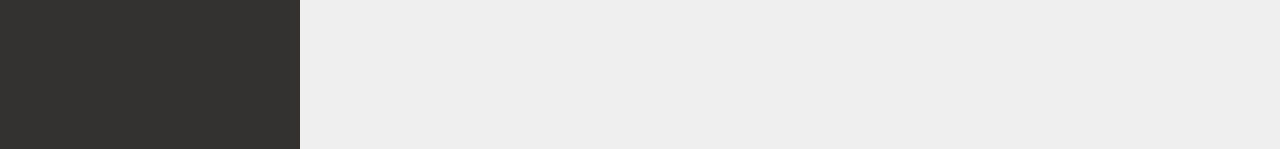
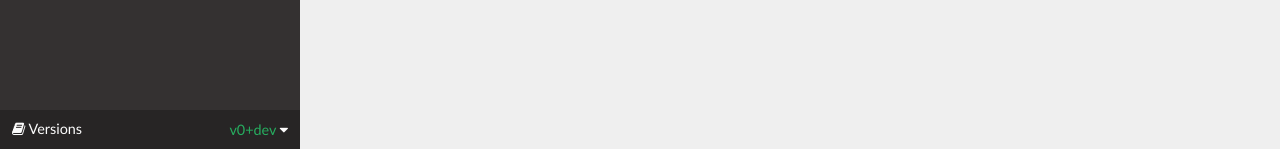
Before and after one commit to Olindholm/pycli2, a Sphinx documentation site: the page built from docs/index.rst, in a window 1280 px wide. Shown: the part 748-897 px from the top of the page. Built offline with Sphinx 7.4.7 and the Read the Docs theme 3.1.0, drawn with Linux system fonts in a browser that asks for light colours; pages that are not in the unit, such as notebooks, are missing from menus.

Commit message:
Interlink between doc versions

```diff
--- a/docs/conf.py
+++ b/docs/conf.py
@@ -18,7 +18,8 @@
 project = "PyCLI2"
 author = "Osvald Lindholm"
 copyright = f"2025, {author}"
-# TODO handle verison + release vars.
+version = "v0+dev"  # TODO
+release = version
 
 
 # -- General configuration ---------------------------------------------------
@@ -32,6 +33,8 @@
     "IPython.sphinxext.ipython_directive",
 ]
 
+# Add any paths that contain templates here, relative to this directory.
+templates_path = ["templates"]
 
 # AutoAPI
 # https://autoapi.readthedocs.io/
@@ -74,6 +77,24 @@
 # -- Options for HTML output -------------------------------------------------
 # https://www.sphinx-doc.org/en/master/usage/configuration.html#options-for-html-output
 
+html_static_path = ["static"]
+html_js_files = ["versions.js"]
+
+# HTML Theme
+import sphinx_rtd_theme  # noqa: E402
+
+sphinx_rtd_theme_url = "https://raw.githubusercontent.com/readthedocs/sphinx_rtd_theme"
+sphinx_rtd_theme_urlversion = f"{sphinx_rtd_theme_url}/refs/tags/{sphinx_rtd_theme.__version__}"
+
 extensions += ["sphinx_rtd_theme"]
 html_theme = "sphinx_rtd_theme"
-html_static_path = ["static"]
+html_favicon = f"{sphinx_rtd_theme_urlversion}/docs/demo/static/favicon.ico"
+
+html_theme_options = {
+    "version_selector": True,
+    "language_selector": False,
+}
+
+html_context = {
+    "current_version": version,
+}
--- /dev/null
+++ b/docs/static/versions.js
@@ -0,0 +1,23 @@
+// https://stackoverflow.com/a/73826022/1062668
+
+function insertVersion(versions) {
+    console.log(versions)
+    var dl = document.getElementById('docs-versions');
+    dl.innerHTML = ""
+
+    $.each(versions, function (i, v) {
+        var version = versions[i];
+        dl.innerHTML = dl.innerHTML + `<dd><a href="${version.href}">${version.name}</a></dd>`
+    });
+}
+
+$(document).ready(() => {
+    if (!window.location.href.startsWith("file://")) {
+        $.getJSON('../versions', function (data) {
+            insertVersion(data)
+        });
+    }
+
+    // TODO remove
+    insertVersion([{name: "latest", href: "somewhere"}, {name: "stable", href: "somewhere"}])
+})
--- /dev/null
+++ b/docs/templates/versions.html
@@ -0,0 +1,14 @@
+{# Add rst-badge after rst-versions for small badge style. #}
+{# https://stackoverflow.com/a/73826022/1062668 #}
+  <div class="rst-versions" data-toggle="rst-versions" role="note" aria-label="versions">
+    <span class="rst-current-version" data-toggle="rst-current-version">
+      <span class="fa fa-book"> Versions</span>
+        {{ current_version }}
+      <span class="fa fa-caret-down"></span>
+    </span>
+    <div class="rst-other-versions">
+      <dl id="docs-versions">
+        None available
+      </dl>
+    </div>
+  </div>
```
